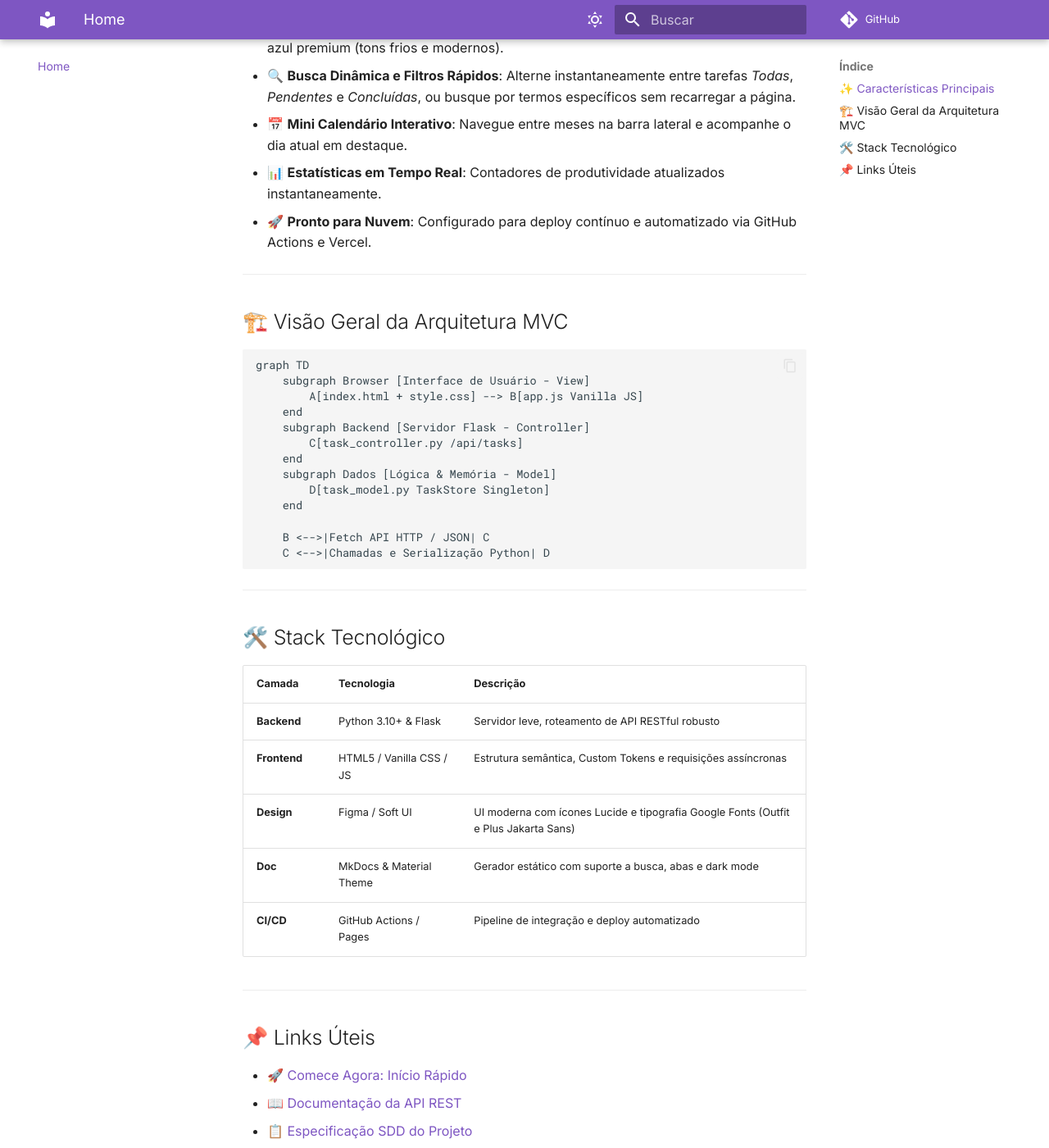
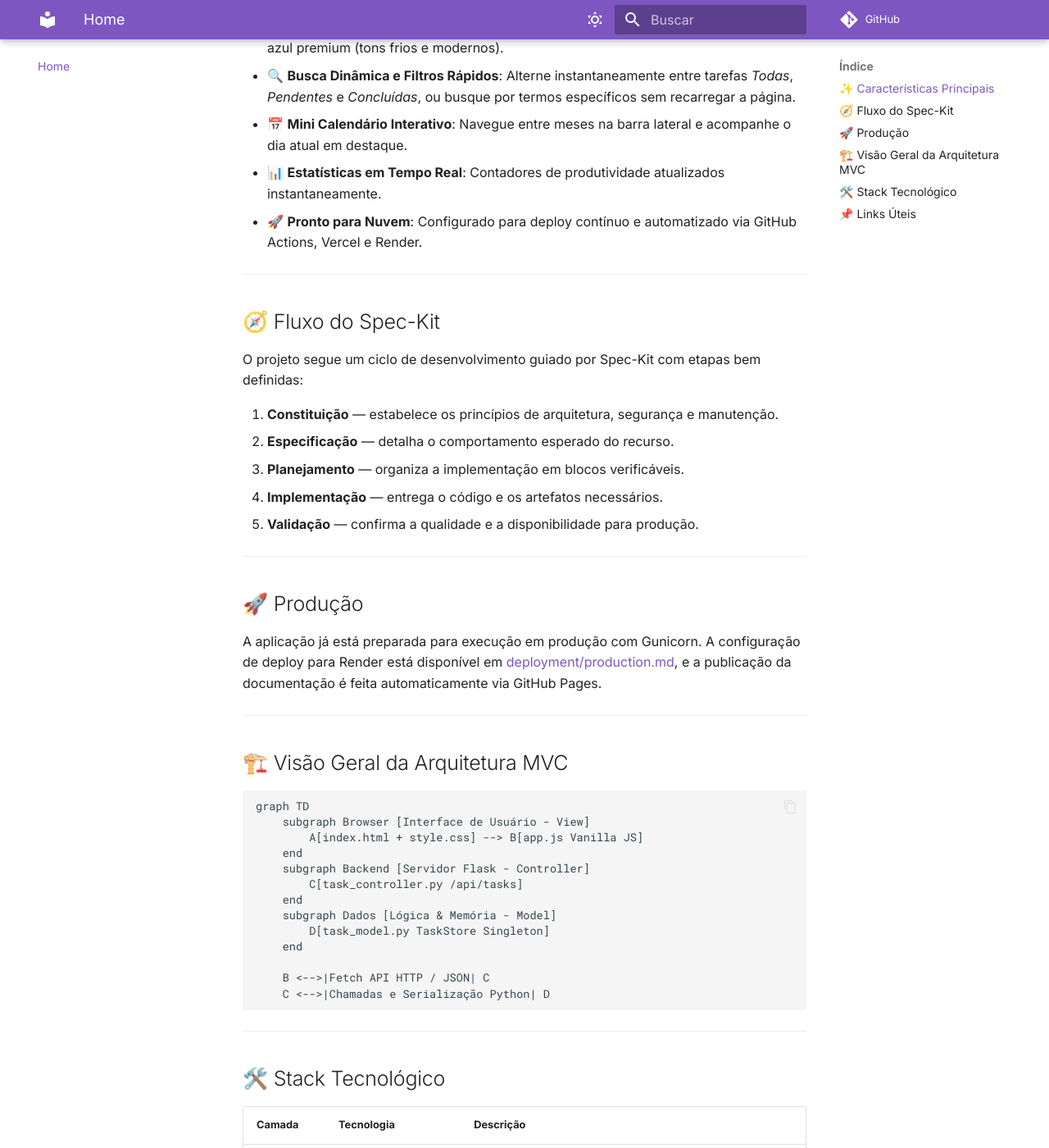
Before and after one commit to alliciarocha/proj-exten, an MkDocs documentation site: the page built from docs/index.md, in a window 1280 px wide and 1400 px high, scrolled down 519 px. Shown: the whole window at 82% size. Built offline with MkDocs 1.6.1 and Material for MkDocs 9.7.7, drawn with Linux system fonts in a browser that asks for light colours; comment, search, counter and statistics services are not loaded.

Commit message:
correção doc

```diff
--- a/docs/index.md
+++ b/docs/index.md
@@ -12,7 +12,25 @@ Seja bem-vindo à documentação oficial do **Todo List**, uma aplicação web c
 - 🔍 **Busca Dinâmica e Filtros Rápidos**: Alterne instantaneamente entre tarefas *Todas*, *Pendentes* e *Concluídas*, ou busque por termos específicos sem recarregar a página.
 - 📅 **Mini Calendário Interativo**: Navegue entre meses na barra lateral e acompanhe o dia atual em destaque.
 - 📊 **Estatísticas em Tempo Real**: Contadores de produtividade atualizados instantaneamente.
-- 🚀 **Pronto para Nuvem**: Configurado para deploy contínuo e automatizado via GitHub Actions e Vercel.
+- 🚀 **Pronto para Nuvem**: Configurado para deploy contínuo e automatizado via GitHub Actions, Vercel e Render.
+
+---
+
+## 🧭 Fluxo do Spec-Kit
+
+O projeto segue um ciclo de desenvolvimento guiado por Spec-Kit com etapas bem definidas:
+
+1. **Constituição** — estabelece os princípios de arquitetura, segurança e manutenção.
+2. **Especificação** — detalha o comportamento esperado do recurso.
+3. **Planejamento** — organiza a implementação em blocos verificáveis.
+4. **Implementação** — entrega o código e os artefatos necessários.
+5. **Validação** — confirma a qualidade e a disponibilidade para produção.
+
+---
+
+## 🚀 Produção
+
+A aplicação já está preparada para execução em produção com Gunicorn. A configuração de deploy para Render está disponível em [deployment/production.md](deployment/production.md), e a publicação da documentação é feita automaticamente via GitHub Pages.
 
 ---
 
--- a/mkdocs.yml
+++ b/mkdocs.yml
@@ -41,6 +41,7 @@ nav:
       - Especificação SDD: documentation/specification.md
   - Deployment:
       - GitHub Pages: deployment/github-pages.md
+      - Produção: deployment/production.md
       - Vercel: deployment/vercel.md
       - Troubleshooting: deployment/troubleshooting.md
   - Desenvolvimento:
--- a/render.yaml
+++ b/render.yaml
@@ -4,7 +4,8 @@ services:
     env: python
     plan: free
     buildCommand: pip install -r requirements.txt
-    startCommand: gunicorn main:app
+    startCommand: gunicorn main:app --workers 2 --timeout 120
+    healthCheckPath: /
     envVars:
       - key: PYTHON_VERSION
         value: 3.13.3
```
Also changed, not shown: README.md (+14 -0 lines), docs/deployment/production.md (added, +23 -0 lines), docs/documentation/specification.md (+17 -1 lines), 1 other file.
